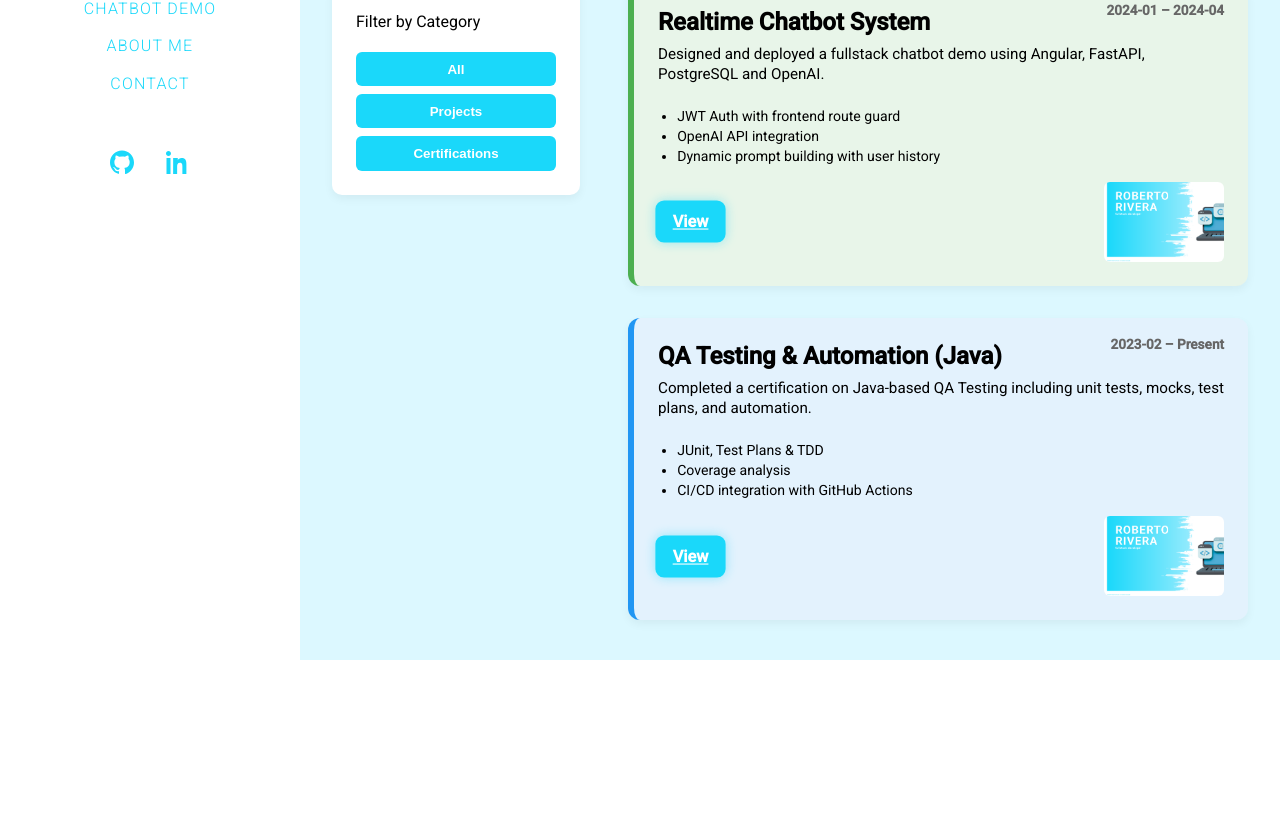
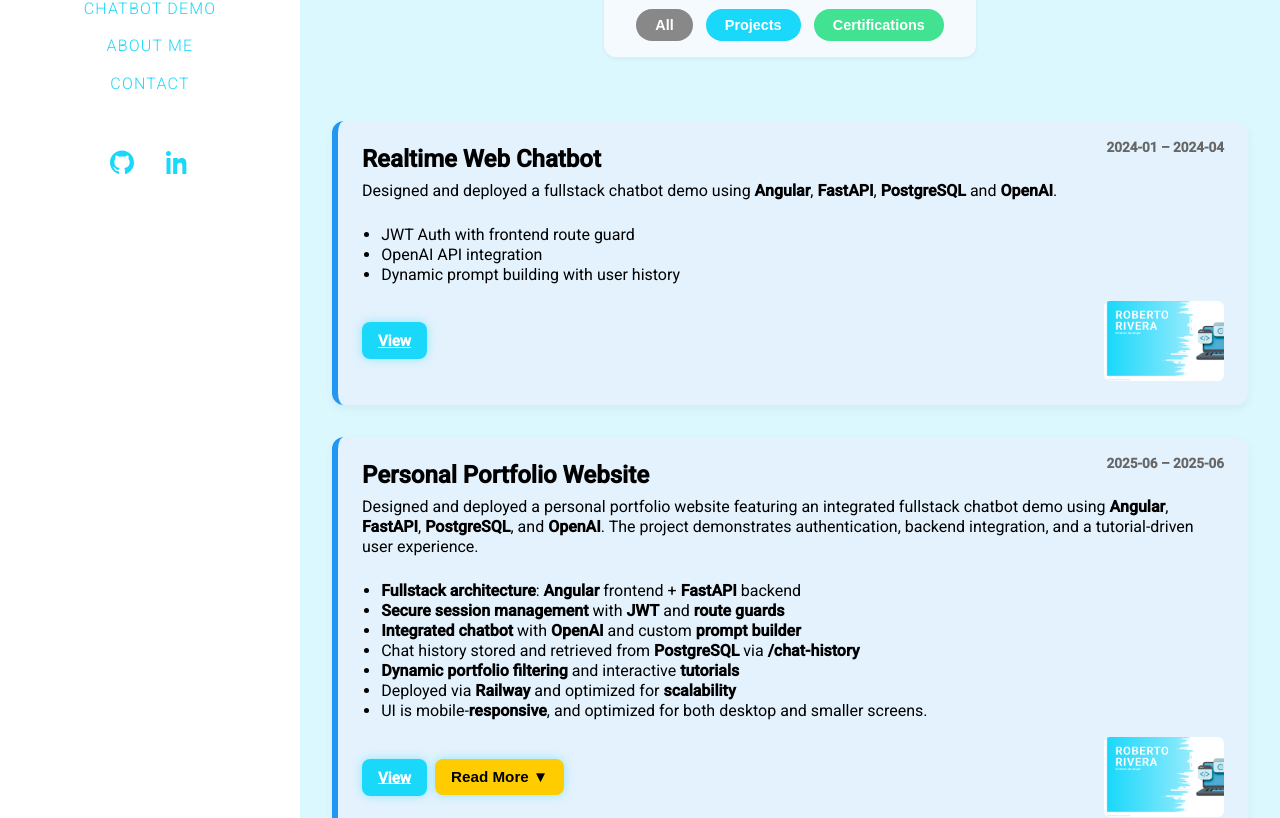
Before and after one commit to RobertoRiveraT/chatbot_arelia-frontend, an Angular app: page /mywork in a window 1280 px wide. Shown: the part 220-1038 px from the top of the page. Before the commit the page ends 880 px from the top, so only its background shows below. Built offline with nearby package versions, Linux system fonts and the light colour scheme.

Commit message:
Update: added more features to /mywork
- REDME.md update

```diff
--- a/src/app/pages/mywork/mywork.component.css
+++ b/src/app/pages/mywork/mywork.component.css
@@ -7,7 +7,7 @@
     padding-top: 5rem; /* nuevo */
 }
 
-.content-wrapper {
+.cv-cards-wrapper {
     display: flex;
     justify-content: center;
     align-items: flex-start;
@@ -33,32 +33,93 @@
     margin-bottom: 1rem;
 }
 
-/* === Filter Panel === */
+/* === FILTER PANEL (Clean Horizontal Version) === */
 .filter-panel {
-    min-width: 200px;
-    background: #fff;
-    padding: 1.5rem;
-    border-radius: 10px;
-    box-shadow: 0 4px 10px rgba(0,0,0,0.05);
-    height: fit-content;
+    display: flex;
+    flex-direction: column;
+    align-items: center;
+    gap: 0.8rem;
+    padding: 1rem 2rem;
+    margin: 0 auto 2rem auto;
+    background-color: #f5faff;
+    border-radius: 12px;
+    max-width: fit-content;
+    box-shadow: 0 2px 4px rgba(0, 0, 0, 0.05);
 }
 
-.filter-btn {
-    display: block;
-    width: 100%;
-    margin-top: 0.5rem;
-    padding: 0.6rem 1rem;
-    border: none;
-    background-color: #1ad8fa;
-    color: white;
-    font-weight: bold;
-    border-radius: 6px;
-    cursor: pointer;
-    transition: background 0.3s;
+/* Filter title */
+.filter-panel h3 {
+    font-size: 1.1rem;
+    font-weight: 700;
+    color: #007acc; /* clean blue */
+    margin: 0;
 }
 
-.filter-btn:hover {
-    background-color: #007fff;
+/* Filter buttons container */
+.filter-buttons {
+    display: flex;
+    gap: 0.8rem;
+    flex-wrap: wrap;
+    justify-content: center;
+}
+
+/* Buttons */
+/* Filter Buttons */
+.filter-btn {
+    padding: 0.5rem 1.2rem;
+    font-size: 0.9rem;
+    font-weight: 600;
+    border: none;
+    border-radius: 999px;
+    cursor: pointer;
+    transition: background-color 0.3s, transform 0.2s;
+    color: white;
+}
+
+/* Projects button - Blue */
+.filter-btn:nth-child(2) {
+    background-color: #1ad8fa;
+}
+.filter-btn:nth-child(2):hover {
+    background-color: #007acc;
+    transform: scale(1.05);
+}
+
+/* Certifications button - Green */
+.filter-btn:nth-child(3) {
+    background-color: #41e392;
+}
+.filter-btn:nth-child(3):hover {
+    background-color: #2aaf6e;
+    transform: scale(1.05);
+}
+
+/* "All" button neutral */
+.filter-btn:nth-child(1) {
+    background-color: #888;
+}
+.filter-btn:nth-child(1):hover {
+    background-color: #555;
+    transform: scale(1.05);
+}
+
+.card-btn.yellow {
+    background-color: #ffcc00;
+    color: black;
+    margin-left: 0.5rem;
+}
+.card-btn.yellow:hover {
+    background-color: #e6b800;
+}
+
+/* Expanded paragraph style */
+.read-more-text {
+    margin-top: 0.8rem;
+    padding: 0.6rem;
+    font-size: 1rem;
+    background-color: rgba(255, 255, 255, 0.4);
+    border-left: 3px solid #ffcc00;
+    border-radius: 5px;
 }
 
 /* === Work Cards === */
@@ -84,12 +145,12 @@
     transform: translateY(-5px);
 }
 
-.project-card {
+.certification-card {
     background-color: #e8f5e9;
     border-left: 6px solid #4caf50;
 }
 
-.certification-card {
+.project-card {
     background-color: #e3f2fd;
     border-left: 6px solid #2196f3;
 }
@@ -111,17 +172,17 @@
 }
 
 .work-card p {
-    font-size: 0.95rem;
+    font-size: 1rem;
     margin-bottom: 0.5rem;
 }
 
 .work-card ul {
     padding-left: 1.2rem;
     margin-bottom: 1rem;
-    font-size: 0.88rem;
+    font-size: 1rem;
 }
 
-/* === Footer with CTA & Thumbnail === */
+/* === Footer with card-btns & Thumbnail === */
 .card-footer {
     display: flex;
     justify-content: space-between;
@@ -129,7 +190,7 @@
     margin-top: auto;
 }
 
-.cta {
+.card-btn {
     background-color: #1ad8fa;
     color: white;
     border: none;
@@ -138,12 +199,11 @@
     font-size: 0.95rem;
     font-weight: bold;
     cursor: pointer;
-    animation: pulse 2s infinite;
     transition: transform 0.2s ease, background-color 0.3s ease;
     box-shadow: 0 0 10px rgba(26, 216, 250, 0.4);
 }
 
-.cta:hover {
+.card-btn:hover {
     background-color: #007fff;
     transform: scale(1.05);
 }
--- a/src/app/pages/mywork/mywork.component.html
+++ b/src/app/pages/mywork/mywork.component.html
@@ -4,30 +4,57 @@
     <p>A showcase of projects, certifications, and relevant milestones in my career.</p>
 </section>
 
-<div class="content-wrapper">
 <!-- Filter Sidebar -->
 <aside class="filter-panel">
     <h3>Filter by Category</h3>
+    <div class="filter-buttons">
         <button class="filter-btn" (click)="filterCategory('All')">All</button>
         <button class="filter-btn" (click)="filterCategory('Projects')">Projects</button>
         <button class="filter-btn" (click)="filterCategory('Certifications')">Certifications</button>
+    </div>
 </aside>
 
+<div class="cv-cards-wrapper">
     <!-- Work Cards Container -->
     <section class="work-cards">
     <div *ngFor="let item of filteredItems" class="work-card"
         [ngClass]="{
-                'project-card': item.type === 'Projects',
-                'certification-card': item.type === 'Certifications'
+            'project-card': item.category === 'Projects',
+            'certification-card': item.category === 'Certifications'
         }">
+
+        <!-- Date label -->
         <span class="date-label">{{ item.startDate }} – {{ item.endDate || 'Present' }}</span>
-            <h3>{{ item.title }}</h3>
-            <p>{{ item.description }}</p>
+
+        <!-- Title -->
+        <h3 class="card-title">{{ item.title }}</h3>
+
+        <!-- Description with bold tech keywords -->
+        <p [innerHTML]="item.description"></p>
+
+        <!-- Bullet points -->
         <ul>
-                <li *ngFor="let bullet of item.bullets">{{ bullet }}</li>
+            <li *ngFor="let bullet of item.bullets" [innerHTML]="bullet"></li>
         </ul>
+
+        <!-- Read More section -->
+        <div class="read-more-text" *ngIf="item.readMoreOpen">
+        <p [innerHTML]="item.readMoreText"></p>
+        </div>
+
+        <!-- Footer: buttons left, thumbnail right -->
         <div class="card-footer">
-                <a *ngIf="item.link" [href]="item.link" target="_blank" class="cta">View</a>
+            <div class="card-buttons">
+                <a *ngIf="item.link" [href]="item.link" target="_blank" class="card-btn">View</a>
+
+                <button *ngIf="item.readMoreText && item.readMoreText.trim().length > 0"
+                        class="card-btn yellow"
+                        (click)="toggleReadMore(item)">
+                <span *ngIf="!item.readMoreOpen">Read More ▼</span>
+                <span *ngIf="item.readMoreOpen">Show Less ▲</span>
+                </button>
+            </div>
+
             <img [src]="item.thumbnail" alt="thumbnail" class="thumbnail" />
         </div>
     </div>
--- a/src/app/pages/mywork/mywork.component.ts
+++ b/src/app/pages/mywork/mywork.component.ts
@@ -9,43 +9,120 @@ export class MyworkComponent {
   selectedCategory: string = 'All';
 
   allItems = [
+
     {
-      title: 'Realtime Chatbot System',
-      type: 'Projects',
+      title: 'Realtime Web Chatbot',
+      category: 'Projects',
       startDate: '2024-01',
       endDate: '2024-04',
-      description: 'Designed and deployed a fullstack chatbot demo using Angular, FastAPI, PostgreSQL and OpenAI.',
+      description:
+        'Designed and deployed a fullstack chatbot demo using <strong>Angular</strong>, <strong>FastAPI</strong>, <strong>PostgreSQL</strong> and <strong>OpenAI</strong>.',
+      readMoreText:
+        '',
       bullets: [
         'JWT Auth with frontend route guard',
         'OpenAI API integration',
         'Dynamic prompt building with user history'
       ],
-      link: 'https://github.com/RobertoRiveraT',
-      thumbnail: 'assets/img/work/chatbot_web_thumb.png'
+      link: '/chatbot',
+      thumbnail: 'assets/img/work/chatbot_web_thumb.png',
+      readMoreOpen: false // control toggle state
     },
+
+    {
+      title: 'Personal Portfolio Website',
+      category: 'Projects',
+      startDate: '2025-06',
+      endDate: '2025-06',
+      description:
+        'Designed and deployed a personal portfolio website featuring an integrated fullstack chatbot demo using <strong>Angular</strong>, <strong>FastAPI</strong>, <strong>PostgreSQL</strong>, and <strong>OpenAI</strong>. The project demonstrates authentication, backend integration, and a tutorial-driven user experience.',
+
+      readMoreText:
+        '<h2>Frontend</h2>' +
+        '<p>' +
+          'This portfolio website exemplifies my frontend engineering capabilities through a fully responsive, accessible, and modular interface built with <strong>Angular</strong>. It uses <strong>component-based architecture</strong> to enable scalability, code reuse, and clean separation of concerns across views and functionalities.' +
+        '</p>' +
+        '<p>' +
+          'The application demonstrates advanced <strong>stateful routing</strong> and <strong>JWT-based authentication</strong> using route guards, along with dynamic navigation flows based on user login status. Every route, including <code><strong>/chatbot/login</strong></code>, <code><strong>/chatbot/register</strong></code>, and <code><strong>/chatbot/chat</strong></code>, is protected and integrated with backend validation mechanisms.' +
+        '</p>' +
+        '<p>' +
+          'One of the signature features is the interactive chatbot demo, which lives in the <code><strong>/chatbot/chat</strong></code> route. The chatbot component dynamically builds and sends requests to protected endpoints like <code><strong>/chat</strong></code> and <code><strong>/chat-history</strong></code>, supporting a seamless user experience that mimics production-level behavior.' +
+        '</p>' +
+        '<p>' +
+          'To guide users, the interface implements an educational <strong>Tutorial Step System</strong> (Steps 1 to 4), where each screen visually explains the inner workings of the authentication flow, user registration, chatbot communication, and account management.' +
+        '</p>' +
+        '<p>' +
+          'The <code><strong>/mywork</strong></code> section displays dynamically filtered project and certification cards, each featuring collapsible descriptions, bullet points, thumbnails, and linked evidence — all styled and animated for modern UX standards. The entire UI is mobile-responsive, and optimized for both desktop and smaller screens.' +
+        '</p>' +
+        '<p>' +
+          'The codebase is version-controlled on GitHub and follows <strong>professional software delivery practices</strong>. It features a clean branching strategy using <strong>dev</strong>, <strong>qa-staging</strong>, and <strong>production</strong> branches, ensuring structured deployment pipelines and maintainability.' +
+        '</p>' +
+        '<h4 style="margin-top: 0.8rem; color: #007acc;">📁 <strong>GitHub Repository (Frontend): </strong>' +
+        '<a href="https://github.com/RobertoRiveraT/frontend-rrt-portfolio-webpage" target="_blank">View on GitHub</a></h4> <br><br>' +
+
+        '<h2>Backend</h2>' +
+        '<p>The backend is powered by <strong>FastAPI</strong> and handles <strong>authentication</strong>, <strong>user management</strong>, and <strong>chat logic</strong>. Endpoints include:</p>' +
+        '<ul>' +
+          '<li><strong>/register</strong> and <strong>/login</strong> for user account creation and access.</li>' +
+          '<li><strong>/chat</strong> for sending user messages to the chatbot engine, authenticated via <strong>JWT</strong>.</li>' +
+          '<li><strong>/chat-history</strong> to retrieve previous user messages for prompt construction and display.</li>' +
+          '<li><strong>/account</strong> for updating email, password, or deleting the account.</li>' +
+        '</ul>' +
+        '<p>Messages and user data are stored in a <strong>PostgreSQL</strong> database hosted on <strong>Railway</strong>. The chatbot engine constructs prompts by combining chat history, user messages, and a predefined bot persona, and then communicates with the <strong>OpenAI API</strong>.</p>' +
+        '<h4 style="margin-top: 0.8rem; color: #2e7d32;">📁 <strong>GitHub Repository (Backend): </strong>' +
+        '<a href="https://github.com/RobertoRiveraT/backend-rrt-portfolio-webpage" target="_blank">View on GitHub</a></h4><br><br>' +
+
+        '<h2>Technologies Used:</h2>' +
+        '<p>Angular, FastAPI, Python, TypeScript, HTML, CSS, OpenAI API, JWT, PostgreSQL, Railway, Vercel, responsive design, component-based architecture, RESTful API.</p>'
+
+        ,
+
+      bullets: [
+        '<strong>Fullstack architecture</strong>: <strong>Angular</strong> frontend + <strong>FastAPI</strong> backend',
+        '<strong>Secure session management</strong> with <strong>JWT</strong> and <strong>route guards</strong>',
+        '<strong>Integrated chatbot</strong> with <strong>OpenAI</strong> and custom <strong>prompt builder</strong>',
+        'Chat history stored and retrieved from <strong>PostgreSQL</strong> via <strong>/chat-history</strong>',
+        '<strong>Dynamic portfolio filtering</strong> and interactive <strong>tutorials</strong>',
+        'Deployed via <strong>Railway</strong> and optimized for <strong>scalability</strong>',
+        'UI is mobile-<strong>responsive</strong>, and optimized for both desktop and smaller screens.'
+      ],
+      link: '/home',
+      thumbnail: 'assets/img/work/chatbot_web_thumb.png',
+      readMoreOpen: false
+    },
+
     {
       title: 'QA Testing & Automation (Java)',
-      type: 'Certifications',
+      category: 'Certifications',
       startDate: '2023-02',
       endDate: '',
-      description: 'Completed a certification on Java-based QA Testing including unit tests, mocks, test plans, and automation.',
+      description:
+        'Completed a certification on Java-based QA Testing including unit tests, mocks, test plans, and automation.',
+      readMoreText:
+        '',
       bullets: [
         'JUnit, Test Plans & TDD',
         'Coverage analysis',
         'CI/CD integration with GitHub Actions'
       ],
       link: 'https://example.com/certificate',
-      thumbnail: 'assets/img/work/chatbot_web_thumb.png'
+      thumbnail: 'assets/img/work/chatbot_web_thumb.png',
+      readMoreOpen: false // control toggle state
     }
     // Puedes añadir más aquí
   ];
 
   get filteredItems() {
     if (this.selectedCategory === 'All') return this.allItems;
-    return this.allItems.filter(item => item.type === this.selectedCategory);
+    return this.allItems.filter(item => item.category === this.selectedCategory);
   }
 
   filterCategory(category: string) {
     this.selectedCategory = category;
   }
+
+  toggleReadMore(item: any): void {
+    item.readMoreOpen = !item.readMoreOpen;
+  }
+
 }
```
Also changed, not shown: 1 other file (tests, documents, lock files or other folders). Lines whose indentation alone changed are shown as unchanged.
